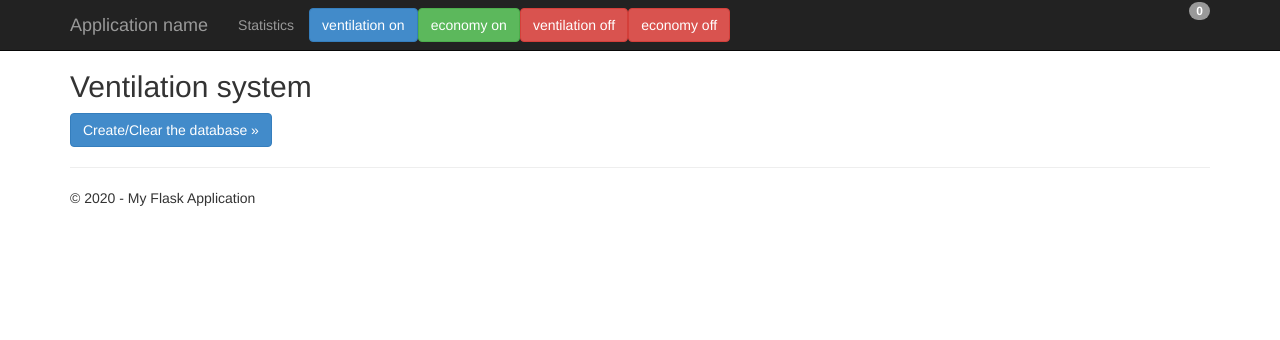
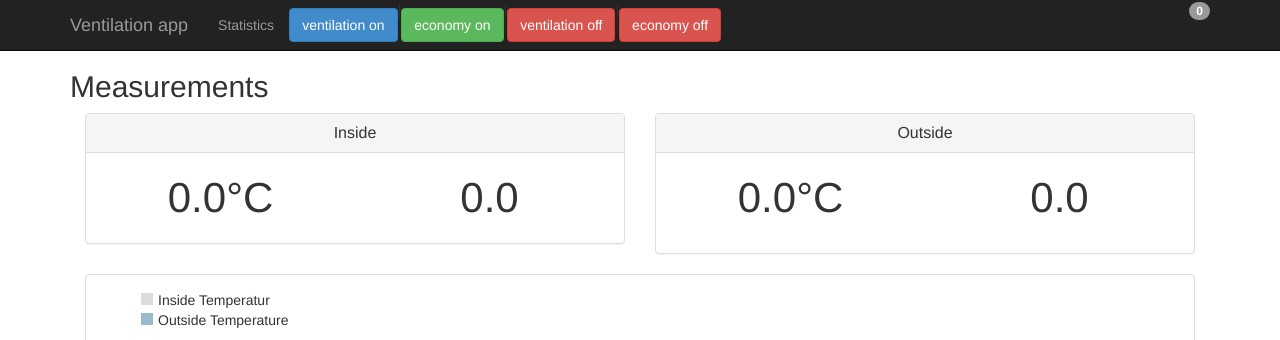
Before and after one commit to michaelwiesinger/VentilationApp, a Flask app: template Ventilation/Ventilation/Ventilation/templates/index.html in a window 1280 px wide. Shown: the top 340 px of the page. Before the commit the page ends 206 px from the top, so only its background shows below. Run offline with Flask 2, Linux system fonts and the light colour scheme; the template is opened without the code that fills it: most values are stand-ins (such as "Sample title", 1, 10 or a date in 2020); data that the repository does not hold is empty; parts of the project's set-up code (start-up, migrations or seed data) failed here and were passed over; some libraries are stand-ins or nearby versions.

Commit message:
moved charts and buttons to start page ajaxified

```diff
--- a/Ventilation/Ventilation/Ventilation/templates/index.html
+++ b/Ventilation/Ventilation/Ventilation/templates/index.html
@@ -1,12 +1,182 @@
 {% extends "layout.html" %}
 {% block content %}
-<h2>Ventilation system</h2>
+<h2>Measurements</h2>
 
-<p>
-    <a href="create" class="btn btn-primary btn-large">Create/Clear the database &raquo;</a>
-</p>
+<style type="text/css">
+    .chart-legend li {
+        list-style-type: none;
+    }
 
-<h3>{{ message }}</h3>
+    .chart-legend li span {
+        display: inline-block;
+        width: 12px;
+        height: 12px;
+        margin-right: 5px;
+    }
+
+    .temperature {
+        font-size: 3em;
+    }
+
+    canvas {
+        width: 100%;
+        height: auto;
+    }
+</style>
+
+<div class="container">
+
+    <div class="row">
+        <div class="col-md-6">
+            <div class="panel panel-default">
+                <div class="panel-heading">
+                    <h3 class="panel-title text-center">Inside</h3>
+                </div>
+                <div class="panel-body">
+                    <div class="row">
+                        <div class="col-md-6 temperature text-center">
+
+                            <span id="temp">0.0</span>&#176;C
+
+                        </div>
+                        <div class="col-md-6 temperature text-center">
+
+                            <span id="inhum">0.0</span>
+
+                        </div>
+                    </div>
 
 
-{% endblock %}
+                </div>
+            </div>
+        </div>
+        <div class="col-md-6">
+            <div class="panel panel-default">
+                <div class="panel-heading">
+                    <h3 class="panel-title text-center">Outside</h3>
+                </div>
+                <div class="panel-body">
+                    <div class="row">
+                        <div class="col-md-6">
+                            <p class="text-center temperature">
+                                <span id="outtemp">0.0</span>&#176;C
+                            </p>
+                        </div>
+
+                        <div class="col-md-6">
+                            <p class="text-center temperature">
+                                <span id="outhum">0.0</span>
+                            </p>
+                        </div>
+                    </div>
+                </div>
+            </div>
+        </div>
+
+    </div>
+</div>
+
+<div class="container">
+    <div class="panel panel-default">
+        <div class="panel-body">
+            <div id="js-legend" class="chart-legend"></div>
+            <canvas id="myChart" width="300" height="300"></canvas>
+        </div>
+    </div>
+
+
+</div>
+
+
+
+<script>
+
+    setInterval(function() { updateStats(); }, 1000);
+
+    var j = 0;
+
+    function updateStats() {
+        $.getJSON( "/latest", function( data ) {
+
+
+            var inside = Math.round(data[0].inside.temp * 100) / 100;
+            var outside = Math.round(data[0].outside.temp * 100) / 100;
+
+            $('#temp').text(inside);
+            $('#outtemp').text(outside);
+
+            $('#inhum').text(Math.round(data[0].inside.abs_humid*100)/100);
+            $('#outhum').text(Math.round(data[0].outside.abs_humid*100)/100);
+
+            $('#random').text(Math.floor((Math.random() * 10) + 1));
+
+
+            if ((j % 5) == 0) {
+                myLineChart.addData([inside, outside], '');
+
+                myLineChart.removeData();
+            }
+
+            j++;
+
+
+        });
+    }
+
+
+    var ctx = document.getElementById("myChart").getContext("2d");
+
+    //Chart.defaults.global.responsive = true;
+    Chart.defaults.global.scaleShowLabels = false;
+
+    var inside = {{insideTemp}}
+    var outside = {{outsideTemp}}
+    var counter = {{counter}}
+    var labels = []
+
+    for (i = 0; i < counter; i++) {
+        labels.push("");
+    }
+
+    var data = {
+        labels: labels,
+        datasets: [
+            {
+                label: "Inside Temperatur",
+                fillColor: "rgba(255,255,255,0.2)",
+                strokeColor: "rgba(220,220,220,1)",
+                pointColor: "rgba(220,220,220,1)",
+                pointStrokeColor: "#fff",
+                pointHighlightFill: "#fff",
+                pointHighlightStroke: "rgba(220,220,220,1)",
+                data: inside
+            },
+            {
+                label: "Outside Temperature",
+                fillColor: "rgba(255,255,255,0.2)",
+                strokeColor: "rgba(151,187,205,1)",
+                pointColor: "rgba(151,187,205,1)",
+                pointStrokeColor: "#fff",
+                pointHighlightFill: "#fff",
+                pointHighlightStroke: "rgba(151,187,205,1)",
+                data: outside
+            }
+        ]
+    };
+
+    var myLineChart = new Chart(ctx).Line(data, {
+        pointDotStrokeWidth:1,
+        pointDotRadius : 2,
+        bezierCurve : true,
+        scaleOverride : true,
+        scaleSteps : 1,
+        scaleStepWidth : 20,
+        scaleStartValue : 20,
+        scaleLabel : "<%=value%>"
+    });
+
+    document.getElementById('js-legend').innerHTML = myLineChart.generateLegend();
+
+</script>
+
+    {% endblock %}
--- a/Ventilation/Ventilation/Ventilation/templates/layout.html
+++ b/Ventilation/Ventilation/Ventilation/templates/layout.html
@@ -3,7 +3,7 @@
 <head>
     <meta charset="utf-8" />
     <meta name="viewport" content="width=device-width, initial-scale=1.0">
-    <title>{{ title }} - My Flask Application</title>
+    <title>Ventilation app</title>
     <link rel="stylesheet" type="text/css" href="/static/content/bootstrap.min.css" />
     <link rel="stylesheet" type="text/css" href="/static/content/site.css" />
     <script src="/static/scripts/modernizr-2.6.2.js"></script>
@@ -24,7 +24,7 @@
                     <span class="icon-bar"></span>
                     <span class="icon-bar"></span>
                 </button>
-                <a href="/" class="navbar-brand">Application name</a>
+                <a href="/" class="navbar-brand">Ventilation app</a>
 
             </div>
             <div class="navbar-collapse collapse">
@@ -35,16 +35,19 @@
                             <a href="/fanOn" class="btn btn-primary btn-large">ventilation on</a>
                         </p>
                     </li>
+                    <li>|</li>
                     <li>
                         <p class="navbar-btn">
                             <a href="/eOn" class="btn btn-success btn-large">economy on</a>
                         </p>
                     </li>
+                    <li>|</li>
                     <li>
                         <p class="navbar-btn">
                             <a href="/off" class="btn btn-danger btn-large">ventilation off</a>
                         </p>
                     </li>
+                    <li>|</li>
 
                     <li>
                         <p class="navbar-btn">
--- a/Ventilation/Ventilation/Ventilation/views.py
+++ b/Ventilation/Ventilation/Ventilation/views.py
@@ -1,6 +1,5 @@
-"""
-Routes and views for the flask application.
-"""
+#-*- coding: utf-8 -*-
+
 
 from datetime import datetime
 from flask import render_template, json,  request, jsonify
@@ -10,13 +9,94 @@ import yaml
 import config
 import pydocumentdb.document_client as document_client
 import pusher
-
+import sys
+reload(sys)  # Reload does the trick!
+sys.setdefaultencoding('UTF8')
 
 @app.route('/')
 @app.route('/home')
 def home():
-    """Renders the home page."""
-    return render_template('index.html')
+
+
+    client = document_client.DocumentClient(config.DOCUMENTDB_HOST, {'masterKey': config.DOCUMENTDB_KEY})
+    db = next((data for data in client.ReadDatabases() if data['id'] == config.DOCUMENTDB_DATABASE))
+    coll = next((coll for coll in client.ReadCollections(db['_self'])))
+
+    lala = list(client.QueryDocuments(coll['_self'],
+            {
+                'query': 'SELECT * FROM c'
+            }))
+
+    pretty = json.loads(json.dumps(lala))
+
+    query = list(client.QueryDocuments(coll['_self'],
+            {
+                'query': 'SELECT * FROM c.inside.temp'
+            }))
+
+    insideTemp = map(float, simplejson.loads(json.dumps(query)))
+
+    query = list(client.QueryDocuments(coll['_self'],
+            {
+                'query': 'SELECT * FROM c.outside.temp'
+            }))
+
+    outsideTemp = map(float, simplejson.loads(json.dumps(query)))
+
+    query = list(client.QueryDocuments(coll['_self'],
+            {
+                'query': 'SELECT * FROM c.counter'
+            }))
+
+    counter = json.dumps(query)
+
+
+    return render_template('index.html',  docs = json.dumps(pretty, indent=4),
+            insideTemp = insideTemp[-25:],
+            outsideTemp = outsideTemp[-25:],
+            counter = 50)
+
+@app.route("/show")
+def show():
+
+    client = document_client.DocumentClient(config.DOCUMENTDB_HOST, {'masterKey': config.DOCUMENTDB_KEY})
+    db = next((data for data in client.ReadDatabases() if data['id'] == config.DOCUMENTDB_DATABASE))
+    coll = next((coll for coll in client.ReadCollections(db['_self'])))
+
+    lala = list(client.QueryDocuments(coll['_self'],
+            {
+                'query': 'SELECT * FROM c'
+            }))
+
+    pretty = json.loads(json.dumps(lala))
+
+    query = list(client.QueryDocuments(coll['_self'],
+            {
+                'query': 'SELECT * FROM c.inside.temp'
+            }))
+
+    insideTemp = map(float, simplejson.loads(json.dumps(query)))
+
+    query = list(client.QueryDocuments(coll['_self'],
+            {
+                'query': 'SELECT * FROM c.outside.temp'
+            }))
+
+    outsideTemp = map(float, simplejson.loads(json.dumps(query)))
+
+    query = list(client.QueryDocuments(coll['_self'],
+            {
+                'query': 'SELECT * FROM c.counter'
+            }))
+
+    counter = json.dumps(query)
+
+    return render_template('results.html',
+            year=datetime.now().year,
+            docs = json.dumps(pretty, indent=4),
+            insideTemp = insideTemp[-25:],
+            outsideTemp = outsideTemp[-25:],
+            counter = 50)
 
 @app.route('/create')
 def create():
@@ -259,47 +339,7 @@ def create():
         year=datetime.now().year,
         message='You just created a new database, collection, and document.  Your old votes have been deleted')
 
-@app.route("/show")
-def show():
 
-    client = document_client.DocumentClient(config.DOCUMENTDB_HOST, {'masterKey': config.DOCUMENTDB_KEY})
-    db = next((data for data in client.ReadDatabases() if data['id'] == config.DOCUMENTDB_DATABASE))
-    coll = next((coll for coll in client.ReadCollections(db['_self'])))
-
-    lala = list(client.QueryDocuments(coll['_self'],
-            {
-                'query': 'SELECT * FROM c'
-            }))
-
-    pretty = json.loads(json.dumps(lala))
-
-    query = list(client.QueryDocuments(coll['_self'],
-            {
-                'query': 'SELECT * FROM c.inside.temp'
-            }))
-
-    insideTemp = map(float, simplejson.loads(json.dumps(query)))
-
-    query = list(client.QueryDocuments(coll['_self'],
-            {
-                'query': 'SELECT * FROM c.outside.temp'
-            }))
-
-    outsideTemp = map(float, simplejson.loads(json.dumps(query)))
-
-    query = list(client.QueryDocuments(coll['_self'],
-            {
-                'query': 'SELECT * FROM c.counter'
-            }))
-
-    counter = json.dumps(query)
-
-    return render_template('results.html',
-            year=datetime.now().year,
-            docs = json.dumps(pretty, indent=4),
-            insideTemp = insideTemp[-25:],
-            outsideTemp = outsideTemp[-25:],
-            counter = 50)
 
 @app.route("/latest")
 def new():
```
Also changed, not shown: 3 other files.
